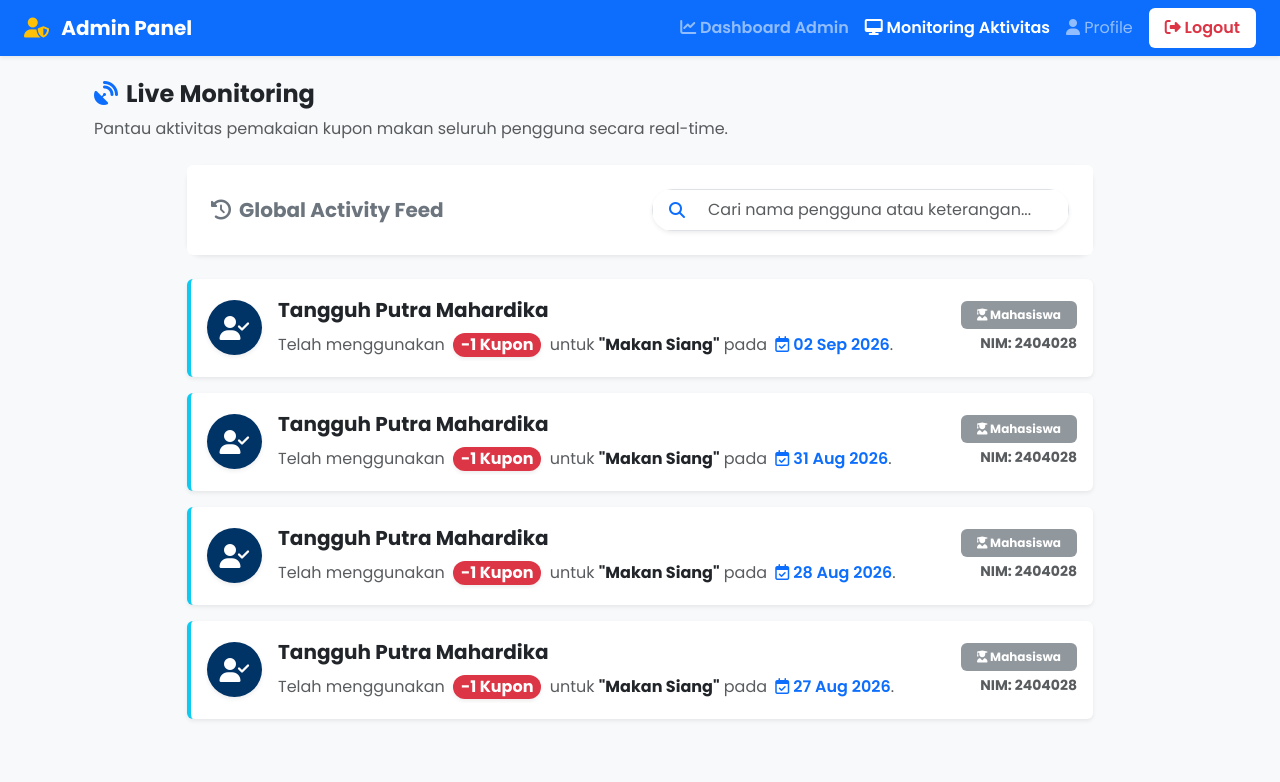
After one commit to najwancaesar/Coupon-Tracker, a PHP site: page /admin_monitoring.php in a window 1280 px wide. The commit adds this page. Shown: the top 782 px of the page. Run offline with PHP 8.4, Linux system fonts and the light colour scheme; a user stored in the database is signed in; data comes from the database, SQL or seed files in the repository; both versions use the stored data as it was after the commit; some libraries are stand-ins or nearby versions.

Commit message:
add feature from admin about monitoring account and user from admin panel with new design

```diff
--- a/admin_dashboard.php
+++ b/admin_dashboard.php
@@ -57,7 +57,7 @@ while($row = $query_all_users->fetch_assoc()) {
             <div class="collapse navbar-collapse" id="navbarNav">
                 <ul class="navbar-nav ms-auto">
                     <li class="nav-item"><a class="nav-link active fw-semibold" href="admin_dashboard.php"><i class="fa-solid fa-chart-line"></i> Dashboard Admin</a></li>
-                    <li class="nav-item"><a class="nav-link" href="#"><i class="fa-solid fa-desktop"></i> Monitoring Aktivitas</a></li>
+                    <li class="nav-item"><a class="nav-link" href="admin_monitoring.php"><i class="fa-solid fa-desktop"></i> Monitoring Aktivitas</a></li>
                     <li class="nav-item"><a class="nav-link" href="profile.php"><i class="fa-solid fa-user"></i> Profile</a></li>
                     <li class="nav-item ms-lg-2">
                         <a class="nav-link text-danger bg-white px-3 rounded fw-semibold mt-2 mt-lg-0" href="#" id="btn-logout">
--- /dev/null
+++ b/admin_monitoring.php
@@ -0,0 +1,210 @@
+<?php
+session_start();
+require 'koneksi.php';
+
+// Proteksi halaman admin
+if (!isset($_SESSION['id']) || $_SESSION['role'] !== 'admin') {
+    header("Location: login.php");
+    exit();
+}
+
+// Query untuk mengambil riwayat global (JOIN riwayat_kupon dan users)
+$query_riwayat = "SELECT r.*, u.nama_lengkap, u.nim, u.status_pekerjaan
+                  FROM riwayat_kupon r
+                  JOIN users u ON r.user_id = u.id
+                  ORDER BY r.tanggal_pakai DESC, r.id DESC";
+$result = $mysqli->query($query_riwayat);
+
+$riwayat_global = [];
+if ($result && $result->num_rows > 0) {
+    while($row = $result->fetch_assoc()) {
+        $riwayat_global[] = $row;
+    }
+}
+?>
+<!DOCTYPE html>
+<html lang="id">
+<head>
+    <meta charset="UTF-8">
+    <meta name="viewport" content="width=device-width, initial-scale=1.0">
+    <title>Monitoring Aktivitas - Admin Panel</title>
+    <link href="https://cdn.jsdelivr.net/npm/bootstrap@5.3.0/dist/css/bootstrap.min.css" rel="stylesheet">
+    <link rel="stylesheet" href="style.css">
+    <link rel="stylesheet" href="https://cdnjs.cloudflare.com/ajax/libs/font-awesome/6.4.0/css/all.min.css">
+    <link rel="stylesheet" href="https://cdn.jsdelivr.net/npm/sweetalert2@11.7.3/dist/sweetalert2.min.css">
+</head>
+<body class="bg-light">
+
+    <!-- Navbar -->
+    <nav class="navbar navbar-expand-lg navbar-dark bg-primary shadow-sm mb-4">
+        <div class="container-fluid px-4">
+            <a class="navbar-brand fw-bold" href="admin_dashboard.php">
+                <i class="fa-solid fa-user-shield me-2 text-warning"></i> Admin Panel
+            </a>
+            <button class="navbar-toggler" type="button" data-bs-toggle="collapse" data-bs-target="#navbarNav">
+                <span class="navbar-toggler-icon"></span>
+            </button>
+            <div class="collapse navbar-collapse" id="navbarNav">
+                <ul class="navbar-nav ms-auto">
+                    <li class="nav-item"><a class="nav-link fw-semibold" href="admin_dashboard.php"><i class="fa-solid fa-chart-line"></i> Dashboard Admin</a></li>
+                    <li class="nav-item"><a class="nav-link active fw-semibold" href="admin_monitoring.php"><i class="fa-solid fa-desktop"></i> Monitoring Aktivitas</a></li>
+                    <li class="nav-item"><a class="nav-link" href="profile.php"><i class="fa-solid fa-user"></i> Profile</a></li>
+                    <li class="nav-item ms-lg-2">
+                        <a class="nav-link text-danger bg-white px-3 rounded fw-semibold mt-2 mt-lg-0" href="#" id="btn-logout">
+                            <i class="fa-solid fa-right-from-bracket"></i> Logout
+                        </a>
+                    </li>
+                </ul>
+            </div>
+        </div>
+    </nav>
+
+    <div class="container px-4 pb-5">
+        <div class="mb-4">
+            <h4 class="fw-bold text-dark"><i class="fa-solid fa-satellite-dish text-primary me-2"></i>Live Monitoring</h4>
+            <p class="text-muted">Pantau aktivitas pemakaian kupon makan seluruh pengguna secara real-time.</p>
+        </div>
+
+        <div class="row justify-content-center">
+            <div class="col-12 col-lg-10">
+                <!-- Card Header & Filter -->
+                <div class="card card-custom border-0 shadow-sm mb-4">
+                    <div class="card-body p-4 bg-white rounded">
+                        <div class="row align-items-center">
+                            <div class="col-md-6 mb-3 mb-md-0">
+                                <h5 class="fw-bold mb-0 text-secondary"><i class="fa-solid fa-clock-rotate-left me-2"></i>Global Activity Feed</h5>
+                            </div>
+                            <div class="col-md-6">
+                                <div class="input-group shadow-sm rounded-pill overflow-hidden">
+                                    <span class="input-group-text bg-white border-end-0 text-primary ps-3"><i class="fa-solid fa-search"></i></span>
+                                    <input type="text" id="searchInput" class="form-control border-start-0 bg-white py-2" placeholder="Cari nama pengguna atau keterangan...">
+                                </div>
+                            </div>
+                        </div>
+                    </div>
+                </div>
+
+                <!-- Feed Container -->
+                <div class="feed-container" id="feedContainer">
+                    <?php if (count($riwayat_global) > 0): ?>
+                        <?php foreach ($riwayat_global as $rg): ?>
+                            <!-- Activity Item -->
+                            <div class="card mb-3 shadow-sm border-0 border-start border-info border-4 activity-item searchable-item">
+                                <div class="card-body p-3">
+                                    <div class="d-flex align-items-center gap-3">
+                                        <!-- Avatar Bulat -->
+                                        <div class="flex-shrink-0">
+                                            <div style="width:55px;height:55px;border-radius:50%;background:var(--primary-blue);display:flex;align-items:center;justify-content:center;font-size:1.5rem;" class="shadow-sm">
+                                                <i class="fa-solid fa-user-check text-white"></i>
+                                            </div>
+                                        </div>
+
+                                        <!-- Konten -->
+                                        <div class="flex-grow-1 overflow-hidden">
+                                            <div class="fw-bold text-dark fs-5 mb-1 searchable-text">
+                                                <?= htmlspecialchars($rg['nama_lengkap']) ?>
+                                            </div>
+                                            <p class="text-muted mb-0 lh-lg">
+                                                Telah menggunakan <span class="badge bg-danger rounded-pill px-2 py-1 mx-1 shadow-sm fs-6">-<?= $rg['jumlah_pakai'] ?> Kupon</span>
+                                                untuk <strong class="searchable-desc text-dark">"<?= htmlspecialchars($rg['keterangan'] ?? 'Makan') ?>"</strong>
+                                                pada <span class="text-primary fw-semibold"><i class="fa-regular fa-calendar-check mx-1"></i><?= date('d M Y', strtotime($rg['tanggal_pakai'])) ?></span>.
+                                            </p>
+                                        </div>
+
+                                        <!-- Status Badge Kanan (Opsional) -->
+                                        <div class="flex-shrink-0 text-end d-none d-md-block">
+                                            <?php if($rg['status_pekerjaan'] == 'Karyawan'): ?>
+                                                <span class="badge bg-info text-dark opacity-75 mb-1 px-3 py-2"><i class="fa-solid fa-user-tie"></i> Karyawan</span>
+                                            <?php else: ?>
+                                                <span class="badge bg-secondary opacity-75 mb-1 px-3 py-2"><i class="fa-solid fa-user-graduate"></i> Mahasiswa</span>
+                                            <?php endif; ?>
+                                            <div class="small text-muted fw-bold">NIM: <?= htmlspecialchars($rg['nim']) ?></div>
+                                        </div>
+                                    </div>
+                                </div>
+                            </div>
+                        <?php endforeach; ?>
+                    <?php else: ?>
+                        <div class="text-center py-5 mt-4">
+                            <i class="fa-solid fa-mug-hot fa-4x text-muted opacity-25 mb-3"></i>
+                            <h5 class="text-muted">Sistem sedang tenang.</h5>
+                            <p class="text-muted small">Belum ada aktivitas pemakaian kupon dari pengguna manapun.</p>
+                        </div>
+                    <?php endif; ?>
+                </div>
+
+                <div id="noResults" class="text-center py-5 mt-4 d-none">
+                    <i class="fa-solid fa-search-minus fa-4x text-muted opacity-25 mb-3"></i>
+                    <h5 class="text-muted fw-bold">Aktivitas tidak ditemukan.</h5>
+                    <p class="text-muted small">Coba gunakan kata kunci pencarian yang lain.</p>
+                </div>
+            </div>
+        </div>
+    </div>
+
+    <!-- Bootstrap 5 JS -->
+    <script src="https://cdn.jsdelivr.net/npm/bootstrap@5.3.0/dist/js/bootstrap.bundle.min.js"></script>
+    <script src="https://unpkg.com/scrollreveal"></script>
+    <script src="https://cdn.jsdelivr.net/npm/sweetalert2@11.7.3/dist/sweetalert2.all.min.js"></script>
+
+    <script>
+        // Animasi elegan khas Poltek GT
+        ScrollReveal().reveal('.card-custom', { delay: 100, distance: '30px', origin: 'top' });
+        ScrollReveal().reveal('.activity-item', { delay: 150, distance: '40px', origin: 'left', interval: 90 });
+
+        // Fitur Pencarian Cepat (Live Search Instan)
+        document.getElementById('searchInput').addEventListener('keyup', function() {
+            let filter = this.value.toLowerCase();
+            let items = document.querySelectorAll('.searchable-item');
+            let visibleCount = 0;
+
+            items.forEach(function(item) {
+                let textName = item.querySelector('.searchable-text').textContent.toLowerCase();
+                let textDesc = item.querySelector('.searchable-desc').textContent.toLowerCase();
+
+                // Cari di Nama Lengkap atau Keterangan/Notes
+                if (textName.includes(filter) || textDesc.includes(filter)) {
+                    item.classList.remove('d-none');
+                    visibleCount++;
+                } else {
+                    item.classList.add('d-none');
+                }
+            });
+
+            // Tampilkan ilustrasi/pesan khusus jika tidak ada hasil pencarian yang cocok
+            if (visibleCount === 0 && filter !== '') {
+                document.getElementById('noResults').classList.remove('d-none');
+            } else {
+                document.getElementById('noResults').classList.add('d-none');
+            }
+        });
+
+        // Konfirmasi Logout
+        document.getElementById('btn-logout').addEventListener('click', function(e) {
+            e.preventDefault();
+            Swal.fire({
+                title: 'Yakin ingin logout?',
+                text: 'Sesi Admin Anda akan diakhiri.',
+                icon: 'warning',
+                showCancelButton: true,
+                confirmButtonColor: '#003366',
+                cancelButtonColor: '#d33',
+                confirmButtonText: 'Ya, Keluar!',
+                cancelButtonText: 'Batal'
+            }).then((result) => {
+                if (result.isConfirmed) {
+                    Swal.fire({
+                        title: 'Terima Kasih Admin!',
+                        text: 'Sampai jumpa kembali.',
+                        icon: 'success',
+                        timer: 1500,
+                        showConfirmButton: false
+                    }).then(() => {
+                        window.location.href = 'logout.php';
+                    });
+                }
+            });
+        });
+    </script>
+</body>
+</html>
```
Also changed, not shown: database/db_kupon_makan.sql (line endings or trailing spaces).
